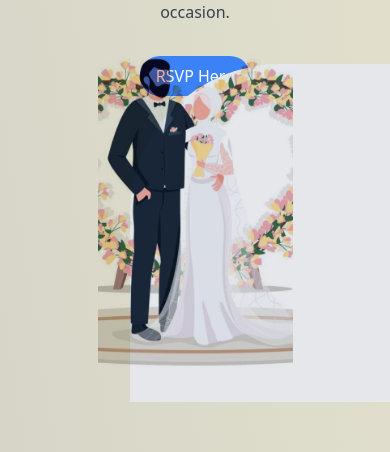
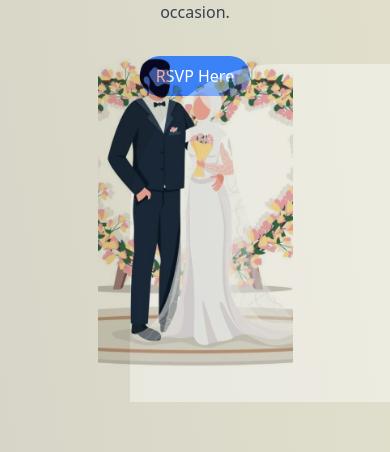
Before and after one commit to Lycanthrope8/Wedding-Site, a React (Create React App) app in the folder client/: page / in a window 390 px wide. Shown: the part 256-708 px from the top of the page. Built offline with nearby package versions, Linux system fonts and the light colour scheme; a web font is replaced by a local one.

Commit message:
Enhance Navbar button styles and update Nikkah component background

```diff
--- a/client/src/components/navbar.js
+++ b/client/src/components/navbar.js
@@ -3,10 +3,10 @@ import React from "react";
 const Navbar = () => {
   return (
     <nav className="absolute w-full grid grid-cols-3 mt-8">
-      <button className="sm:text-xl lg:text-2xl hover:tracking-widest tracking-wider py-2 text-zinc-600 hover:bg-yellow-50 transition-all ease-in-out duration-300">
+      <button className="sm:text-xl lg:text-2xl hover:tracking-widest tracking-wider py-2 text-zinc-600 hover:bg-yellow-50 hover:bg-blend-multiply transition-all ease-in-out duration-300">
         Nikkah
       </button>
-      <button className="sm:text-xl lg:text-2xl hover:tracking-widest tracking-wider py-2 text-zinc-600 hover:bg-yellow-50 transition-all ease-in-out duration-300">
+      <button className="sm:text-xl lg:text-2xl hover:tracking-widest tracking-wider py-2 text-zinc-600 hover:bg-yellow-50 hover:bg-blend-darken transition-all ease-in-out duration-300">
         Holud
       </button>
       <button className="sm:text-xl lg:text-2xl hover:tracking-widest tracking-wider py-2 text-zinc-600 hover:bg-yellow-50 transition-all ease-in-out duration-300">
--- a/client/src/components/nikkah.js
+++ b/client/src/components/nikkah.js
@@ -6,7 +6,7 @@ const Nikkah = () => {
   return (
     <>
       <div className="flex flex-col items-center h-screen">
-        <div className="absolute mt-80 right-0 h-2/5 w-4/6 bg-gray-200 rounded-tl-[150px]"></div>
+        <div className="absolute mt-80 right-0 h-2/5 w-4/6 bg-white bg-opacity-40 rounded-tl-[150px]"></div>
         <div className="flex items-center justify-center space-x-4">
           <h1 className="font-passionsConflict text-9xl text-yellow-600">
             Mufti
```
